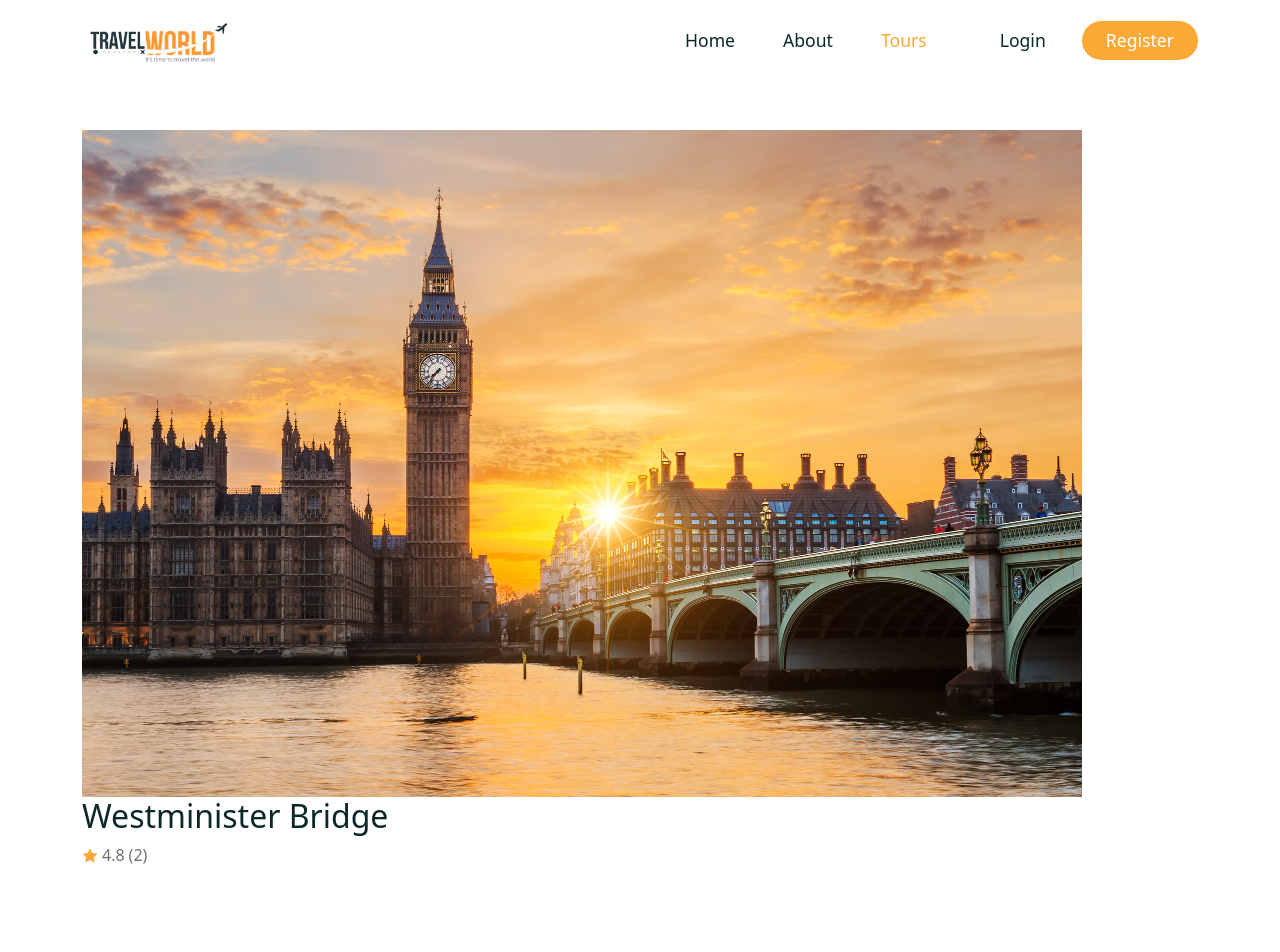
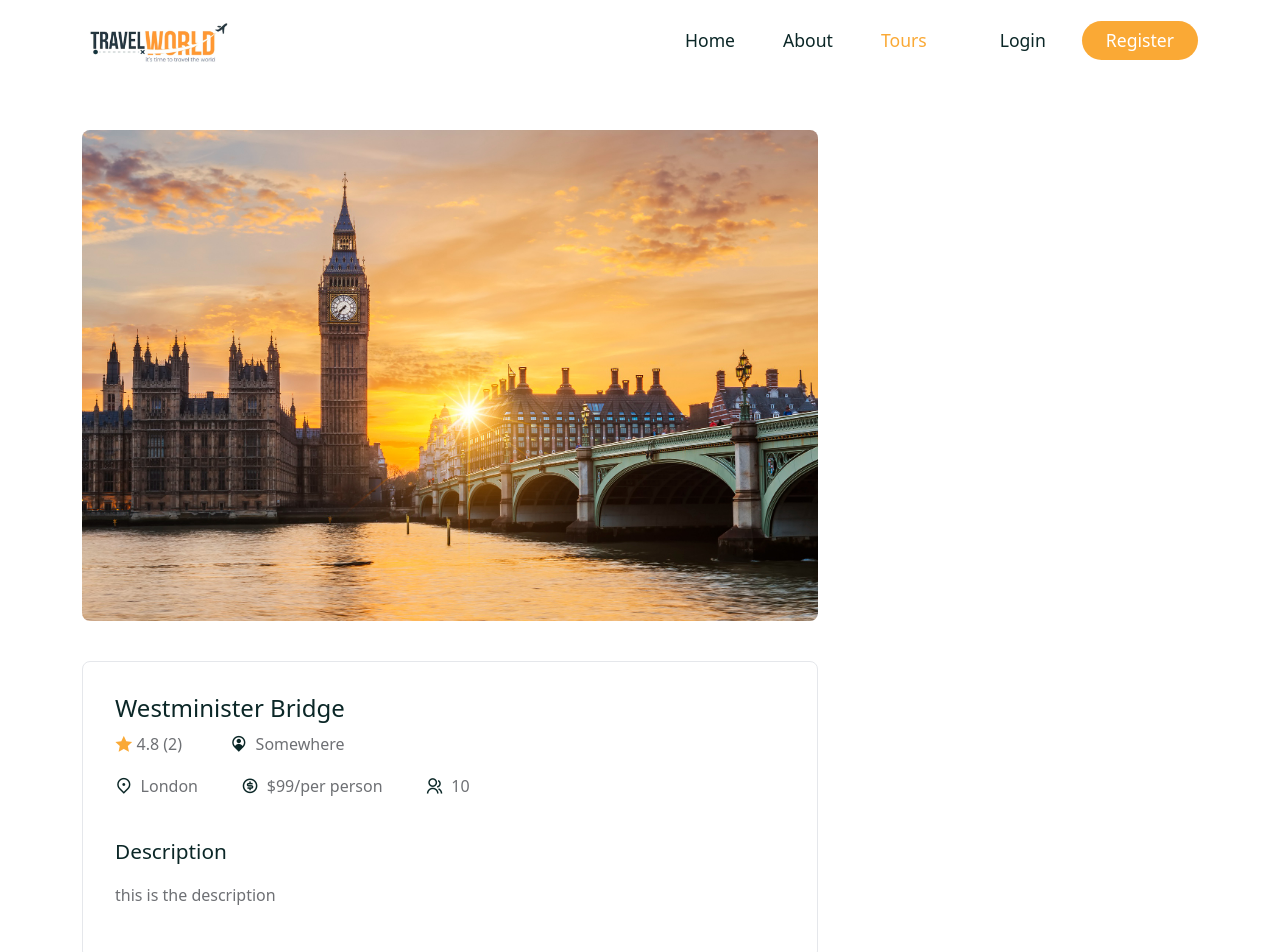
Before and after one commit to Jasika-Kumari/Vacaytrail, a React (Create React App) app in the folder frontend/: page /tours/01 in a window 1280 px wide. Shown: the top 952 px of the page. Built offline with nearby package versions, Linux system fonts and the light colour scheme; a web font is replaced by a local one.

Commit message:
tourdetails css

```diff
--- a/frontend/src/assets/data/tours.js
+++ b/frontend/src/assets/data/tours.js
@@ -12,6 +12,7 @@ const tours = [
     title: "Westminister Bridge",
     city: "London",
     distance: 300,
+    address:'Somewhere',
     price: 99,
     maxGroupSize: 10,
     desc: "this is the description",
@@ -34,6 +35,7 @@ const tours = [
     title: "Bali, Indonesia",
     city: "Indonesia",
     distance: 400,
+    address:'Somewhere',
     price: 99,
     maxGroupSize: 8,
     desc: "this is the description",
@@ -52,6 +54,7 @@ const tours = [
     title: "Snowy Mountains, Thailand",
     city: "Thailand",
     distance: 500,
+    address:'Somewhere',
     price: 99,
     maxGroupSize: 8,
     desc: "this is the description",
@@ -70,6 +73,7 @@ const tours = [
     title: "Beautiful Sunrise, Thailand",
     city: "Thailand",
     distance: 500,
+    address:'Somewhere',
     price: 99,
     maxGroupSize: 8,
     desc: "this is the description",
@@ -88,6 +92,7 @@ const tours = [
     title: "Nusa Pendia Bali, Indonesia",
     city: "Indonesia",
     distance: 500,
+    address:'Somewhere',
     price: 99,
     maxGroupSize: 8,
     desc: "this is the description",
@@ -106,6 +111,7 @@ const tours = [
     title: "Cherry Blossoms Spring",
     city: "Japan",
     distance: 500,
+    address:'Somewhere',
     price: 99,
     maxGroupSize: 8,
     desc: "this is the description",
@@ -124,6 +130,7 @@ const tours = [
     title: "Holmen Lofoten",
     city: "France",
     distance: 500,
+    address:'Somewhere',
     price: 99,
     maxGroupSize: 8,
     desc: "this is the description",
@@ -139,6 +146,7 @@ const tours = [
     title: "Snowy Mountains, Thailand",
     city: "Thailand",
     distance: 500,
+    address:'Somewhere',
     price: 99,
     maxGroupSize: 8,
     desc: "this is the description",
--- a/frontend/src/pages/TourDetails.jsx
+++ b/frontend/src/pages/TourDetails.jsx
@@ -22,10 +22,36 @@ const TourDetails = () => {
                 <div className='d-flex align-items-center gap-5'>
                 <span className='tour__rating d-flex align-items-center gap-1'>
            <i class="ri-star-fill" style={{'color':"var(--secondary-color)"}}></i>{calculateAvgRating===0?null:avgRating}
-           {totalRating===0?'Not rated':<span>({reviews.length})</span>}
+           {totalRating===0?('Not rated'):(<span>({reviews?.length})</span>)}
            </span>
+                <span>
+                <i class="ri-map-pin-user-fill"></i>{address}
+                </span>
+
                 </div>
+                <div className="tour__extra-details">
+                  <span>
+                  <i class="ri-map-pin-2-line"></i>{city}
+                  </span>
+                  <span>
+                  <i class="ri-money-dollar-circle-line"></i>${price}/per person
+                  </span>
+                  <span>
+                  <i class="ri-group-line"></i>{maxGroupSize}
+                  </span>
+                </div>
+                <h5>Description</h5>
+                <p>{desc}</p>
               </div>
+             <div className='tour__reviews mt-4'>
+              <h4>Reviews ({reviews?.length}reviews)</h4>
+              <Form>
+                <div className='d-flex align-items-center gap-3'>
+
+                </div>
+              </Form>
+             </div>
+
              </div>
           </Col>
         </Row>
--- a/frontend/src/styles/tour-details.css
+++ b/frontend/src/styles/tour-details.css
@@ -0,0 +1,41 @@
+.tour__content img{
+    width: 100%;
+    border-radius: .5rem;
+    margin-bottom: 2.5rem;
+}
+.tour__info{
+
+    border-radius: .5rem;
+    border:1px solid rgb(229,231,235);
+    padding: 2rem;
+}
+.tour__info h2{
+    font-size: 1.5rem;
+}
+.tour__info span{
+    display: flex;
+    align-items: center;
+    column-gap: 0.5rem;
+    font-style: 1rem;
+    color: var(--text-color);
+}
+.tour__info span i{
+  color:var(--heading-color);
+  font-size: 1.1rem;
+}
+.tour__extra-details{
+    display:flex;
+    align-items:center;
+    column-gap: 2.7rem;
+    margin-top: 1rem;
+    margin-bottom: 2.5rem;
+}
+.tour__info h5{
+    margin-bottom: 1rem;
+    font-size: 1.3rem;
+}
+.tour__info p{
+    line-height: 30px;
+    font-size: 1rem;
+    color: var(--text-color);
+}
```
